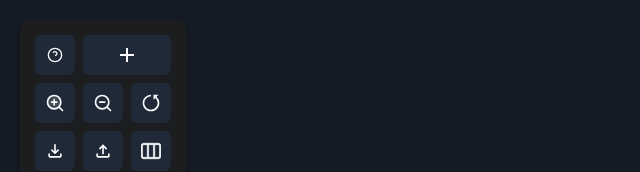
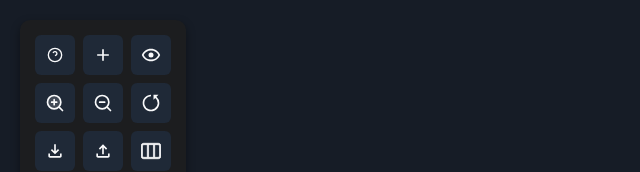
Before and after one commit to rprtr258/tooda, a Vue app: page / in a window 1280 px wide. Shown: the top 172 px of the page, without its empty margins (0-640 px from the left). Built offline with nearby package versions, Linux system fonts and the light colour scheme.

Commit message:
add hide completed button

```diff
--- a/src/App.vue
+++ b/src/App.vue
@@ -4,15 +4,18 @@ import {computed, reactive, useTemplateRef} from 'vue';
 import {useMouse} from '@vueuse/core';
 // local
 // icons
+import IconBoard from './components/icons/IconBoard.vue';
+import IconEyeClose from './components/icons/IconEyeClose.vue';
+import IconEyeOpen from './components/icons/IconEyeOpen.vue';
+import IconHelp from './components/icons/IconHelp.vue';
 import IconLink from './components/icons/IconLink.vue';
+import IconLoad from './components/icons/IconLoad.vue';
+import IconPlus from './components/icons/IconPlus.vue';
+import IconSave from './components/icons/IconSave.vue';
 import IconTrash from './components/icons/IconTrash.vue';
-import IconPlus from './components/icons/IconPlus.vue';
-import IconHelp from './components/icons/IconHelp.vue';
+import IconZoomIn from './components/icons/IconZoomIn.vue';
+import IconZoomOut from './components/icons/IconZoomOut.vue';
 import IconZoomReset from './components/icons/IconZoomReset.vue';
-import IconZoomOut from './components/icons/IconZoomOut.vue';
-import IconZoomIn from './components/icons/IconZoomIn.vue';
-import IconSave from './components/icons/IconSave.vue';
-import IconLoad from './components/icons/IconLoad.vue';
 // components
 import TaskModal from './components/TaskModal.vue';
 import HelperModal from './components/HelperModal.vue';
@@ -28,7 +31,6 @@ import {
   translate,
   Vec2,
 } from './common';
-import IconBoard from './components/icons/IconBoard.vue';
 
 const {x: mousex, y: mousey} = useMouse();
 const {
@@ -42,6 +44,8 @@ const {
   zoom,
   serializer,
   level,
+  toggleHideDone,
+  shownTasks,
 } = useDB();
 
 const svg = useTemplateRef('dag-svg');
@@ -247,11 +251,19 @@ function promptInput(value: string): string {
           <IconHelp />
         </button>
         <button
+          id="help-btn"
           title="Add task"
           v-on:click="() => createTask([w.innerWidth / 2, w.innerHeight / 2])"
-          style="flex-grow: 1; justify-content: center"
         >
           <IconPlus />
+        </button>
+        <button
+          id="help-btn"
+          :title="db.hideDone ? 'Show completed' : 'Hide completed'"
+          v-on:click="() => toggleHideDone()"
+        >
+          <IconEyeClose v-if="db.hideDone" />
+          <IconEyeOpen v-else />
         </button>
       </div>
       <div class="zoom-controls">
@@ -319,8 +331,8 @@ function promptInput(value: string): string {
         class="connecting-line"
       />
       <g
-        v-for="[id, task] of db.tasks.entries()"
-        :key="id"
+        v-for="task of shownTasks"
+        :key="task.id"
         :transform="`translate(${task.at[0]}, ${task.at[1]})`"
         v-on:mousedown.stop="
           (e: MouseEvent) => handleTaskMouseDownDrag(e, task.id)
--- /dev/null
+++ b/src/components/icons/IconEyeClose.vue
@@ -0,0 +1,14 @@
+<template>
+  <svg
+    xmlns="http://www.w3.org/2000/svg"
+    width="24"
+    height="24"
+    viewBox="0 0 24 24"
+  >
+    <!-- Icon from Material Design Icons by Pictogrammers - https://github.com/Templarian/MaterialDesign/blob/master/LICENSE -->
+    <path
+      fill="currentColor"
+      d="M12 17.5c-3.8 0-7.2-2.1-8.8-5.5H1c1.7 4.4 6 7.5 11 7.5s9.3-3.1 11-7.5h-2.2c-1.6 3.4-5 5.5-8.8 5.5"
+    />
+  </svg>
+</template>
--- /dev/null
+++ b/src/components/icons/IconEyeOpen.vue
@@ -0,0 +1,13 @@
+<template>
+  <svg
+    xmlns="http://www.w3.org/2000/svg"
+    width="24"
+    height="24"
+    viewBox="0 0 24 24"
+  >
+    <path
+      fill="currentColor"
+      d="M12 9a3 3 0 0 1 3 3a3 3 0 0 1-3 3a3 3 0 0 1-3-3a3 3 0 0 1 3-3m0-4.5c5 0 9.27 3.11 11 7.5c-1.73 4.39-6 7.5-11 7.5S2.73 16.39 1 12c1.73-4.39 6-7.5 11-7.5M3.18 12a9.821 9.821 0 0 0 17.64 0a9.821 9.821 0 0 0-17.64 0"
+    />
+  </svg>
+</template>
--- a/src/composables/db.ts
+++ b/src/composables/db.ts
@@ -98,6 +98,7 @@ export function useDB() {
     tasks: Map<TaskID, Task>;
     nextTaskId: 1;
     view: Mat3;
+    hideDone?: boolean;
   };
   const serializer = {
     read: (s: string): DB => {
@@ -110,6 +111,7 @@ export function useDB() {
         tasks: [...db.tasks.values()],
         nextTaskId: db.nextTaskId,
         view: db.view,
+        hideDone: db.hideDone || false,
       }),
   };
   const db = useStorage<DB>(
@@ -257,10 +259,24 @@ export function useDB() {
     }
   }
 
+  const shownTasks = computed(() => {
+    const tasks = [...db.value.tasks.values()];
+    if (db.value.hideDone) {
+      return tasks.filter((t) => t.status !== 'completed');
+    }
+    return tasks;
+  });
+
   const edgesCoords = computed(() => {
-    return [...db.value.tasks.values()]
+    return shownTasks.value
       .flatMap((task) =>
-        task.dependencies.map((dep) => ({from: dep, to: task.id})),
+        task.dependencies
+          .map((dep) => ({from: dep, to: task.id}))
+          .filter(
+            ({from, to}) =>
+              !db.value.hideDone ||
+              db.value.tasks.get(from)!.status !== 'completed',
+          ),
       )
       .map(({from, to}) => {
         const fromTask = db.value.tasks.get(from)!;
@@ -326,6 +342,10 @@ export function useDB() {
     return levels;
   });
 
+  const toggleHideDone = () => {
+    db.value.hideDone = !(db.value.hideDone ?? false);
+  };
+
   return {
     db,
     edgesCoords,
@@ -337,5 +357,7 @@ export function useDB() {
     zoom,
     serializer,
     level,
+    toggleHideDone,
+    shownTasks,
   };
 }
```
